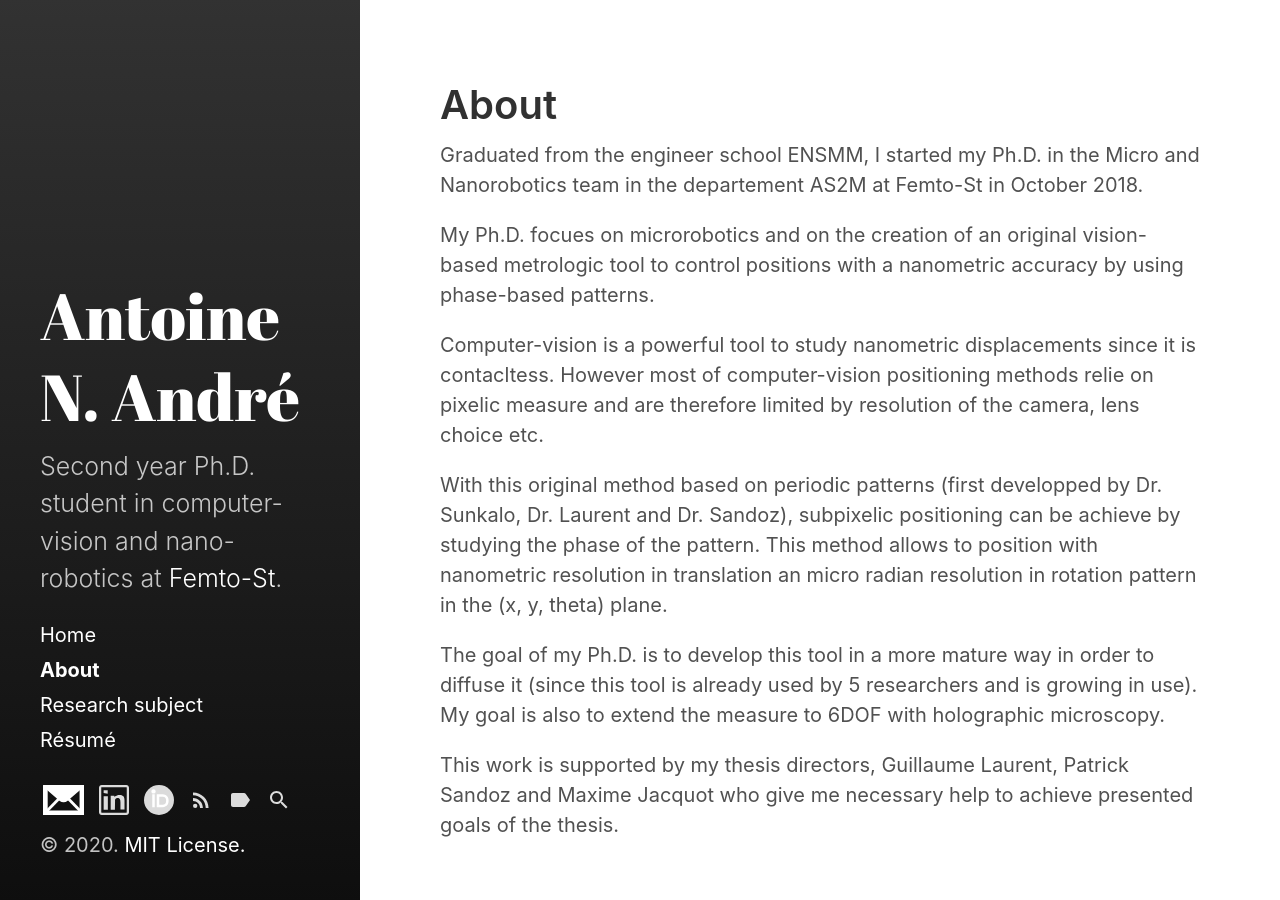
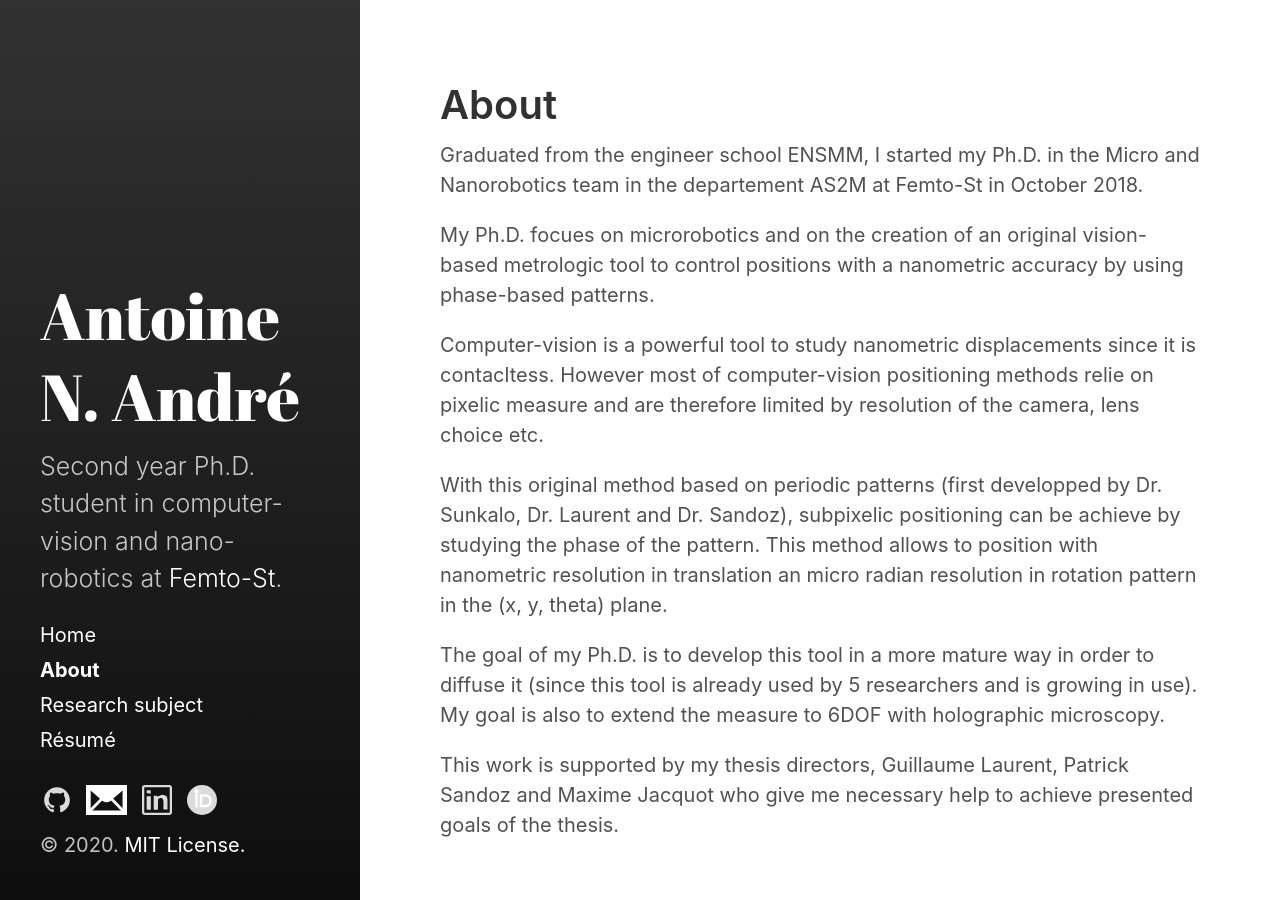
Before and after one commit to AntoineAndre/antoineandre.github.io, a Jekyll site: the page built from about.md, in a window 1280 px wide. Built offline with Jekyll 4.4.1, drawn with Linux system fonts in a browser that asks for light colours; nearby versions of some CDN libraries; Markdown is read by kramdown in place of the engine named in the settings.

Commit message:
Update sidebar-icon-links.html

```diff
--- a/_includes/sidebar-icon-links.html
+++ b/_includes/sidebar-icon-links.html
@@ -1,16 +1,9 @@
 <nav id="sidebar-icon-links">
-  {% if site.hydeout.repo %}
     <a id="github-link"
        class="icon" title="Github Project" aria-label="Github Project"
-       href="{{ site.hydeout.repo }}">
+       href="https://github.com/AntoineAndre">
       {% include svg/github.svg %}
-    </a>
-    <a id="github-download-link"
-       class="icon" title="Download" aria-label="Download"
-       href="{{ site.hydeout.repo }}/archive/v{{ site.hydeout.version }}.zip">
-      {% include svg/download.svg %}
-    </a>
-  {% endif %}
+</a>
 
   <a id="mail-link"
   class="icon" title="mail" aria-label="Mail"
@@ -30,42 +23,5 @@
  {% include svg/orcid.svg %}
  </a>
 
-  <a id="subscribe-link"
-     class="icon" title="Subscribe" aria-label="Subscribe"
-     href="{{ site.feed.path | default: 'feed.xml' | relative_url }}">
-    {% include svg/feed.svg %}
-  </a>
-
-  {% comment %}
-    Check if we have tag or search pages page active before linking to it.
-  {% endcomment %}
-  {% assign tags_page = false %}
-  {% assign search_page = false %}
-  {% for node in site.pages %}
-    {% if node.layout == "tags" %}
-      {% assign tags_page = node %}
-    {% elsif node.layout == "search" %}
-      {% assign search_page = node %}
-    {% endif %}
-  {% endfor %}
-
-  {% if tags_page %}
-    <a id="tags-link"
-       class="icon{% if page.url == '/tags' %} active{% endif %}"
-       title="Tags" aria-label="Tags"
-       href="{{ tags_page.url | relative_url }}">
-      {% include svg/tags.svg %}
-    </a>
-  {% endif %}
-
-  {% if search_page %}
-    <a id="search-link"
-       class="icon{% if page.url == '/search' %} active{% endif %}"
-       title="Search" aria-label="Search"
-       href="{{ search_page.url | relative_url }}">
-      {% include svg/search.svg %}
-    </a>
-  {% endif %}
-
   {% include custom-icon-links.html %}
 </nav>
```
